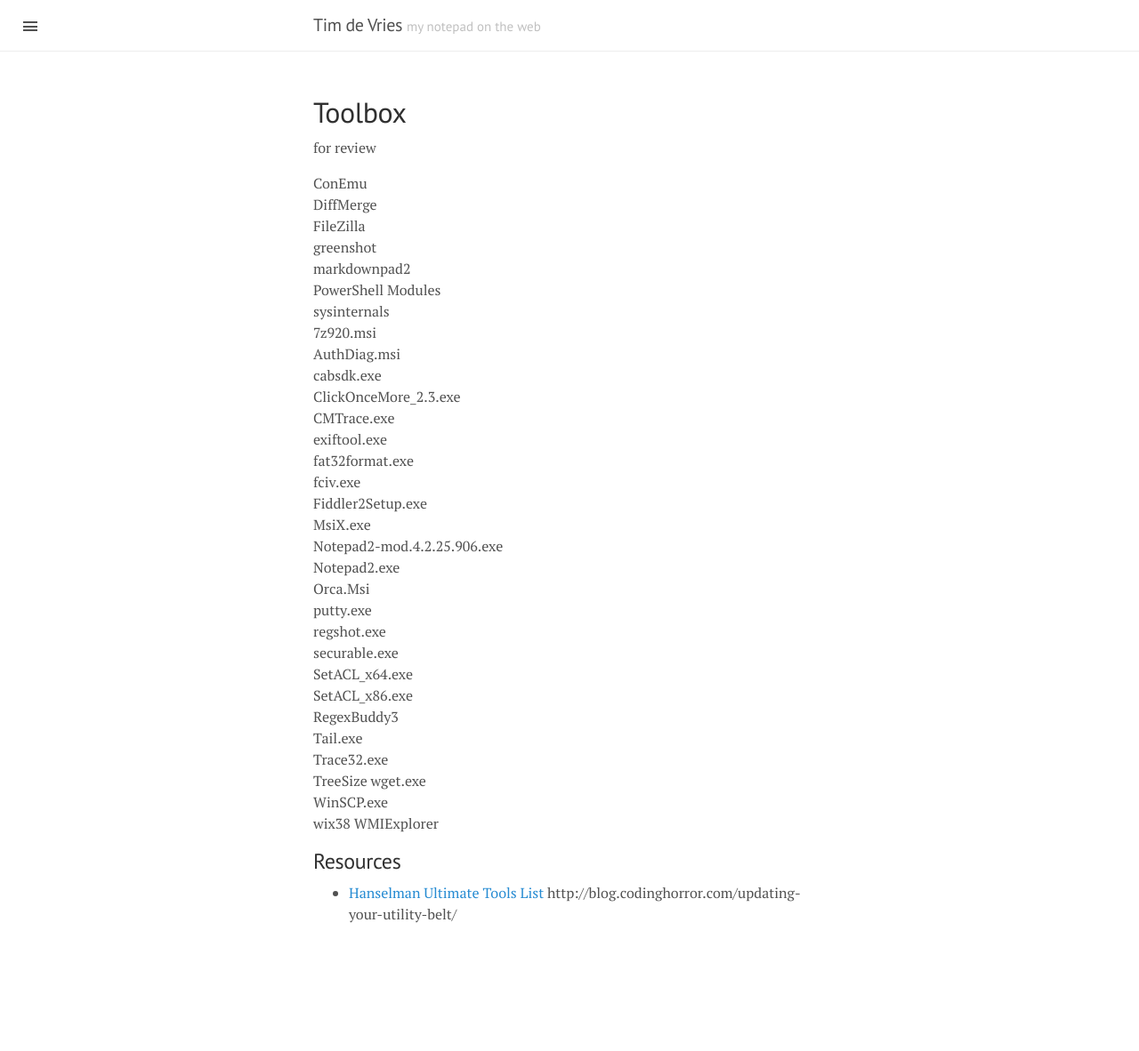
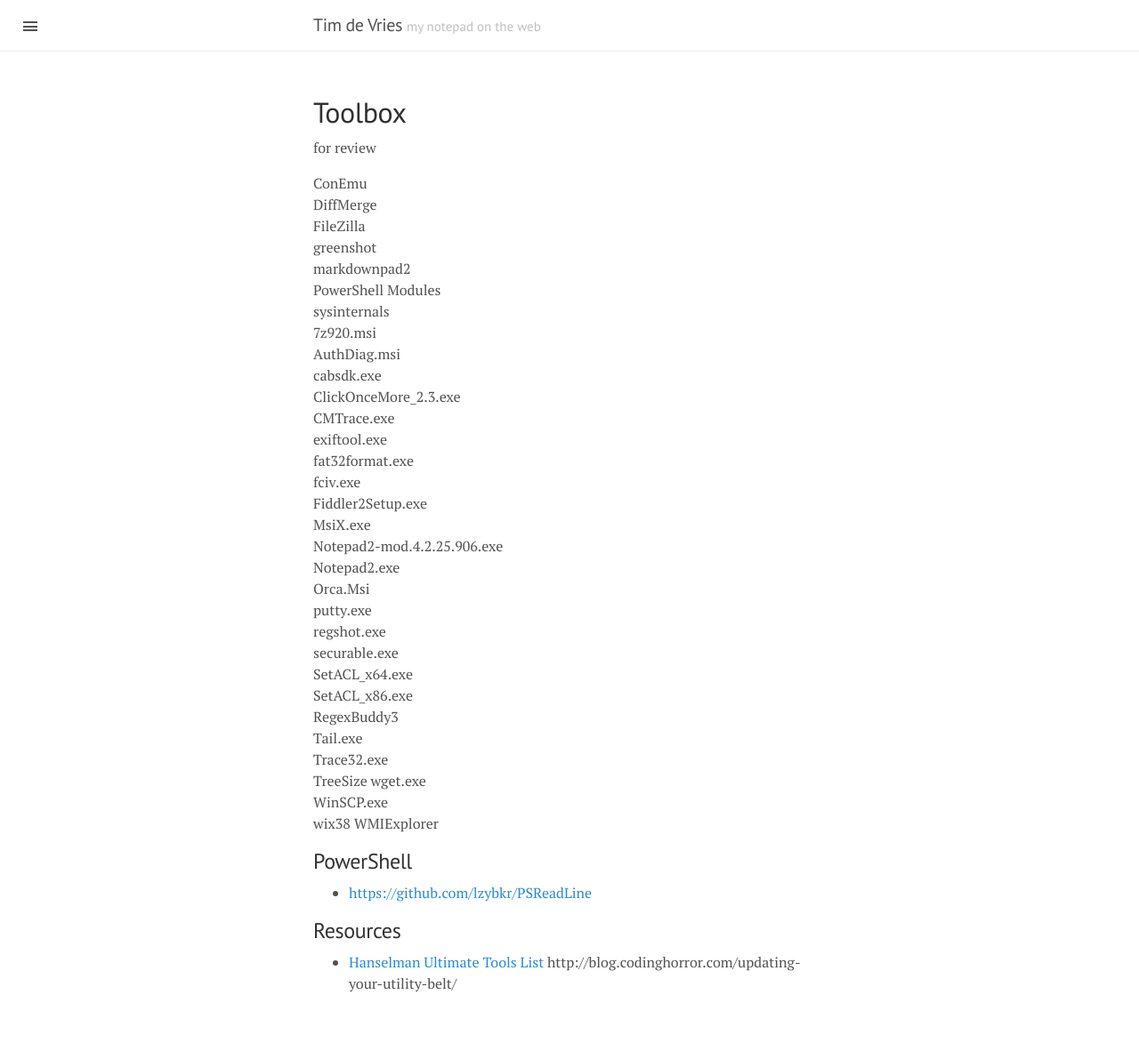
Before and after one commit to timbodv/timbodv.github.io, a Jekyll site: the page built from toolbox.md, in a window 1280 px wide. Shown: the whole page at 89% size. Built offline with Jekyll 4.4.1, drawn with Linux system fonts in a browser that asks for light colours; Markdown is read by kramdown in place of the engine named in the settings; before the commit the page ends 1104 px from its top, so only the background shows below that.

Commit message:
Update toolbox.md

```diff
--- a/toolbox.md
+++ b/toolbox.md
@@ -39,6 +39,9 @@
 wix38
 WMIExplorer
 
+## PowerShell
+* [https://github.com/lzybkr/PSReadLine]()
+
 
 ## Resources
 * [Hanselman Ultimate Tools List](http://hanselman.com/tools)
```
